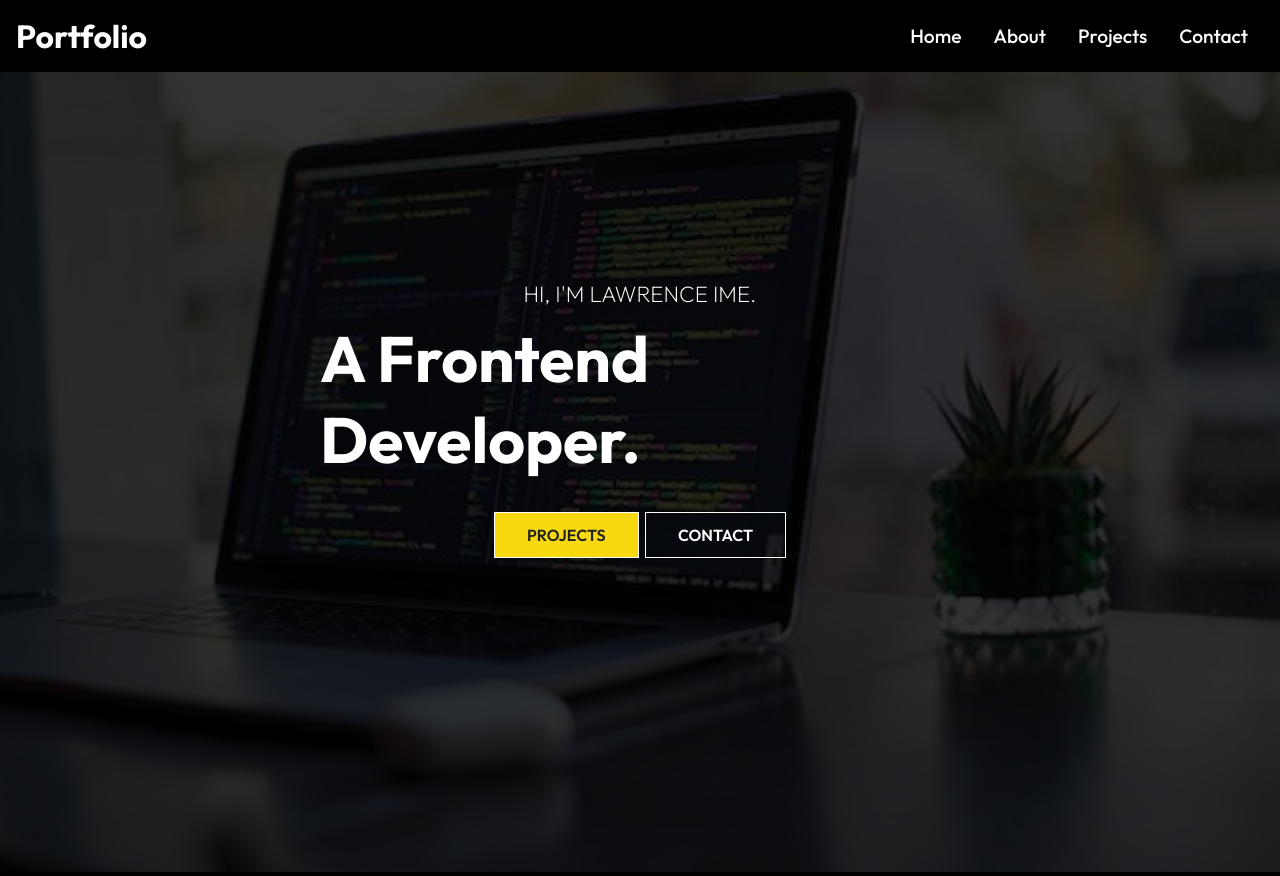
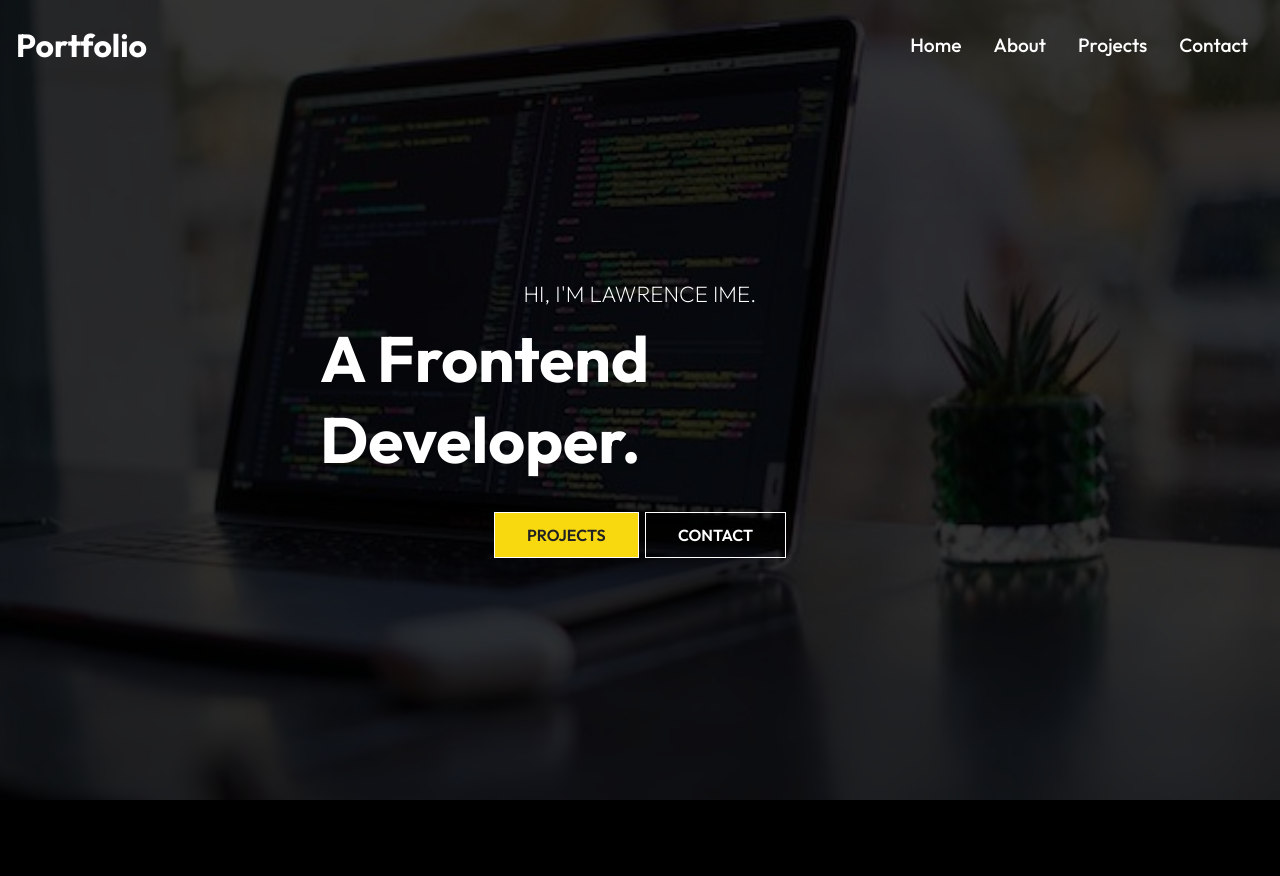
Before and after one commit to lawrenceime/React-Portfolio, a React (Create React App) app: page / in a window 1280 px wide. After the commit the page ends 804 px from the top, so only its background shows below. Built offline with nearby package versions, Linux system fonts and the light colour scheme; a web font is replaced by a local one.

Commit message:
I worked on the adding a dark background colour to the nav bar after when scrolling

```diff
--- a/src/components/Navbar.jsx
+++ b/src/components/Navbar.jsx
@@ -6,13 +6,26 @@
 
 const Navbar = () => {
   const [click, setClick] = useState(false);
+  const [color , setColor] = useState(false);
+
+  const changeColor = () => {
+    if(window.scrollY >= 100){
+      setColor(true);
+    }else{
+      setColor(false);
+    }
+  }
+
+window.addEventListener("scroll" , changeColor);
 
   const handleClick = () => {
     setClick(!click);
   };
 
+
+
   return (
-    <div className="header">
+    <div className={color ? "header header-bg" : "header"}>
       <Link to="/">
         <h1>Portfolio</h1>
       </Link>
--- a/src/components/NavbarStyles.css
+++ b/src/components/NavbarStyles.css
@@ -3,6 +3,15 @@
  justify-content: space-between;
  align-items: center;
  padding: 1rem;
+ position: fixed;
+ width:100%;
+ height: 90px;
+ z-index: 10;
+}
+
+.header-bg{
+background-color:rgba(0, 0, 0, 0.8);
+transition:0.5s;
 }
 
 
```
